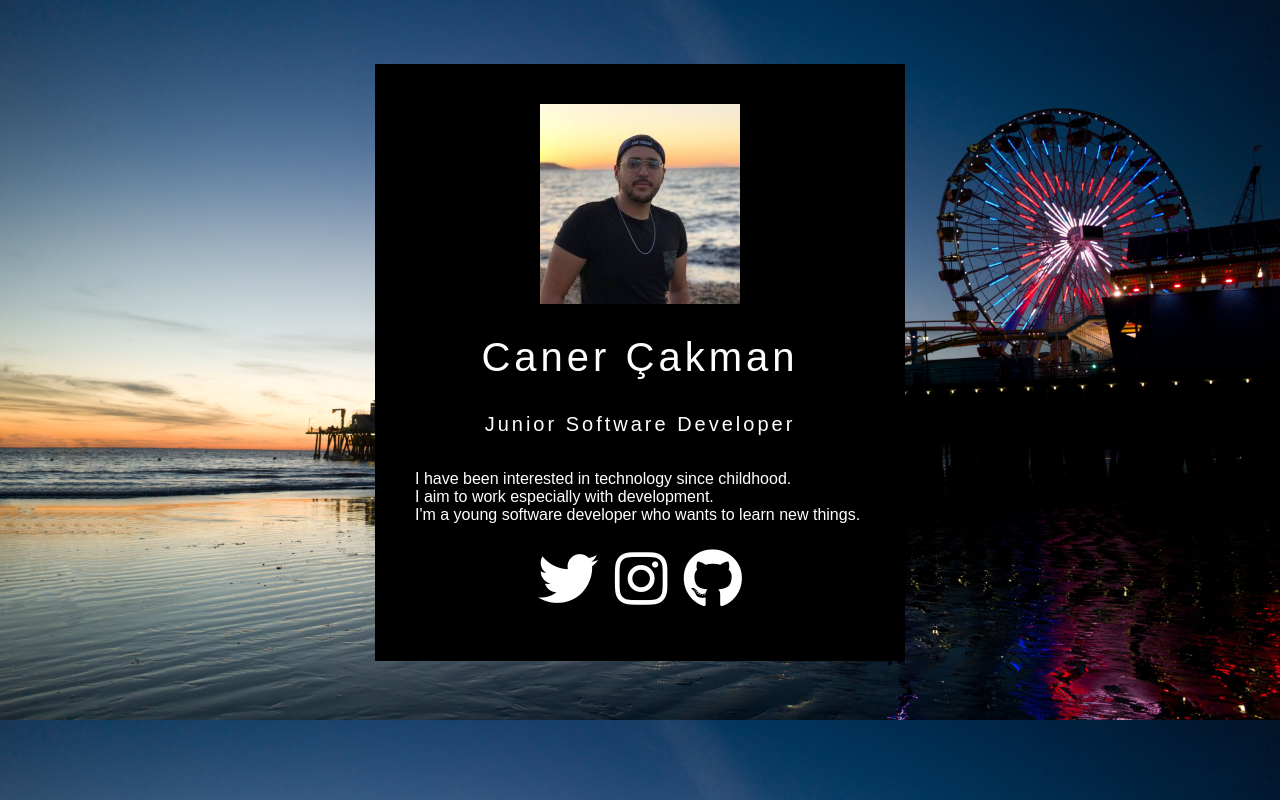
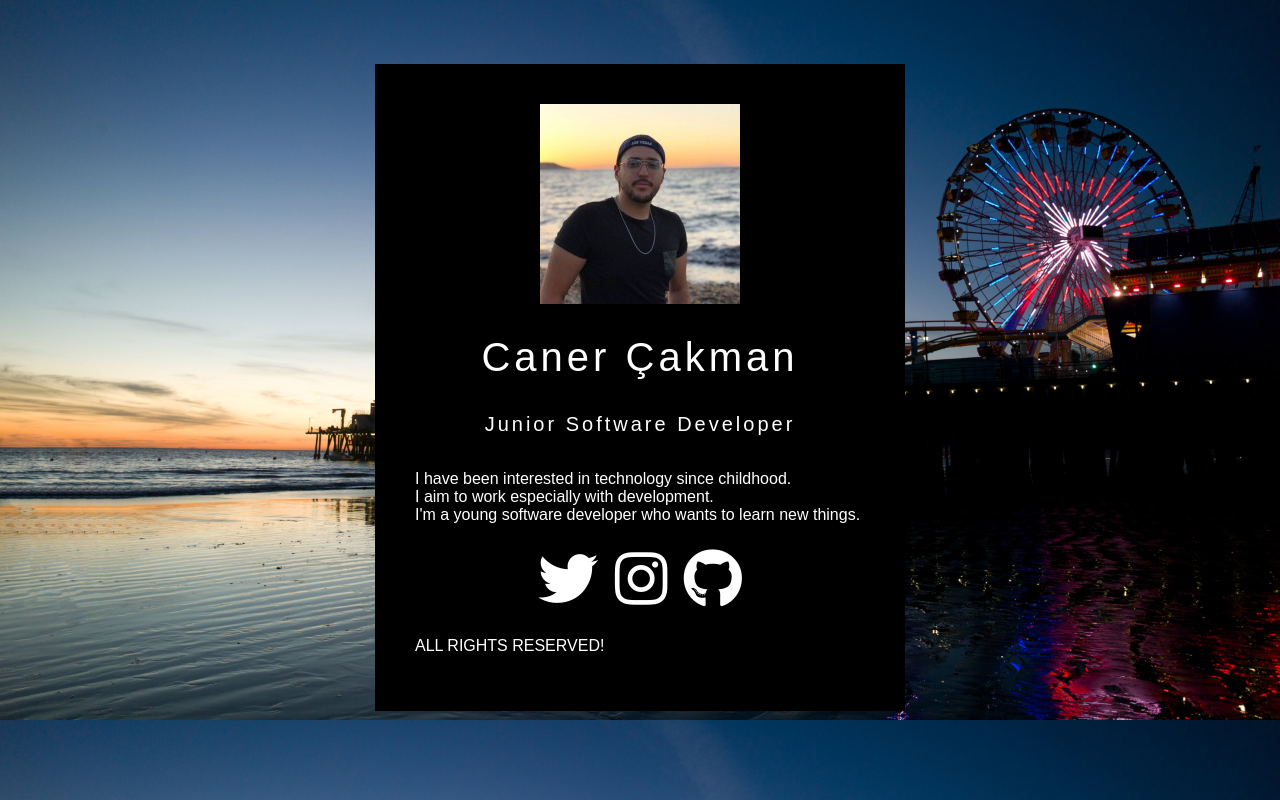
Before and after one commit to canercakman/personal-web-site, a plain HTML site: page index.html in a window 1280 px wide. Drawn offline with Linux system fonts and the light colour scheme.

Commit message:
feat: added copyright text

```diff
--- a/index.html
+++ b/index.html
@@ -19,6 +19,7 @@
             <li><a href="#"><i class="fab fa-instagram"></i></a></li>
             <li><a href="#"><i class="fab fa-github"></i></a></li>
         </ul>
+        <p>ALL RIGHTS RESERVED!</p>
     </div>
 </body>
 </html>
```
